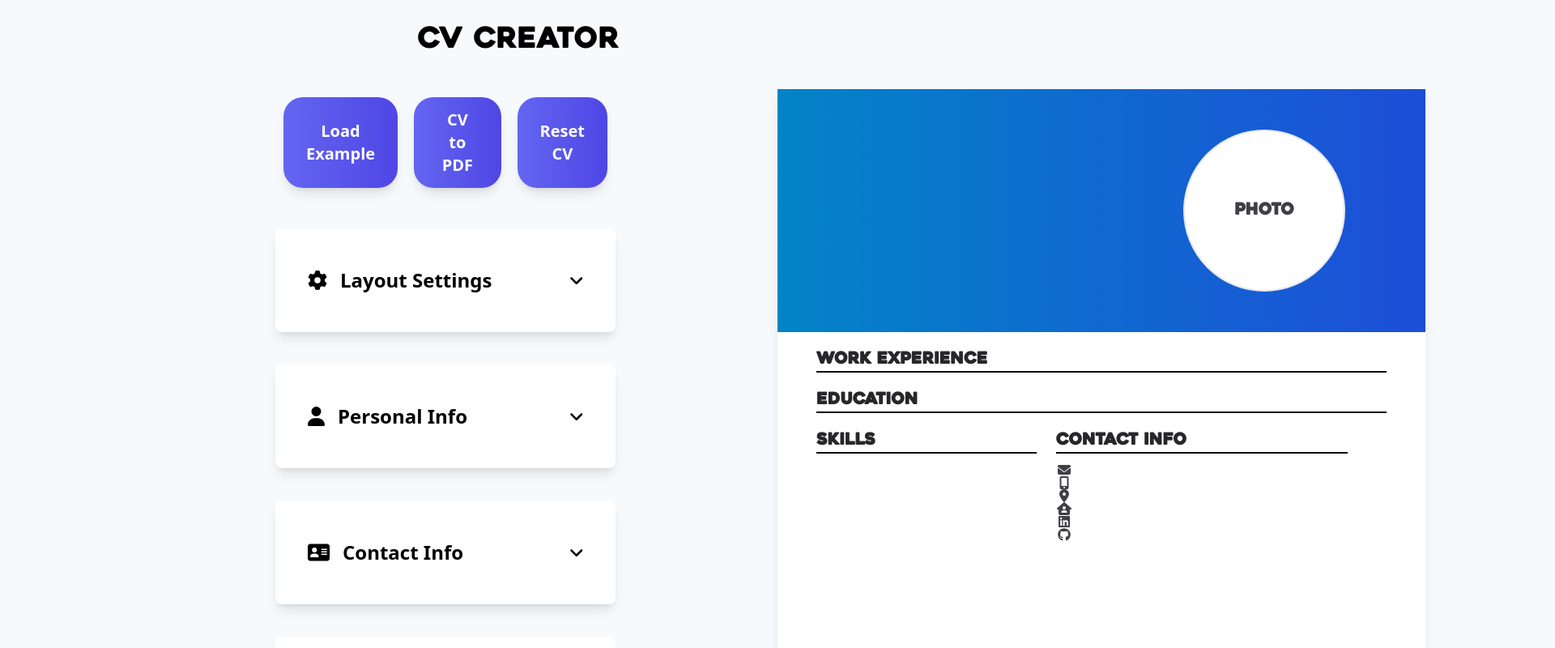
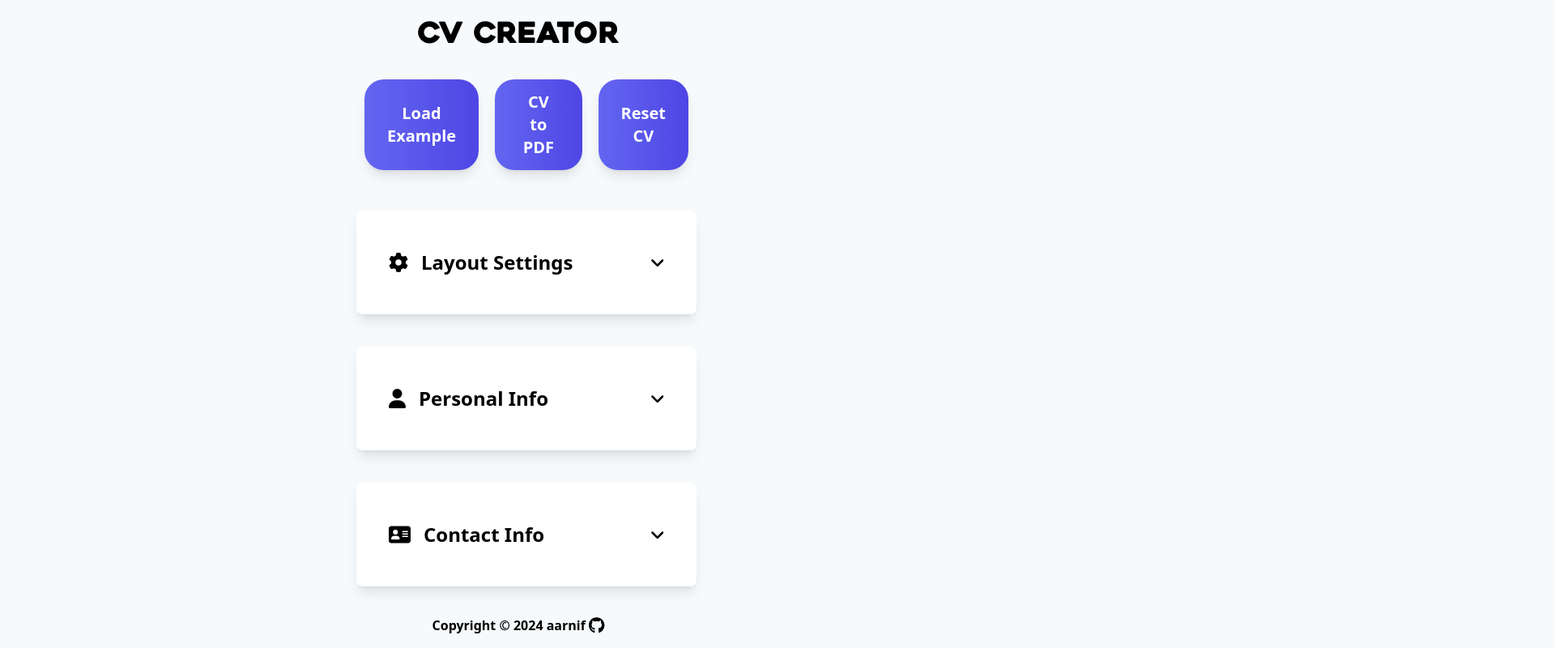
Before and after one commit to aarnif/CVApplication, a React (Vite) app: page / in a window 1280 px wide. Shown: the top 800 px of the page at 81% size, 1920 px wide, since content can reach past the window. Built offline with nearby package versions, Linux system fonts and the light colour scheme.

Commit message:
Fix form input overflow scrollingnot working and change overall style

```diff
--- a/src/App.jsx
+++ b/src/App.jsx
@@ -209,7 +209,7 @@ function App() {
   return (
     <>
       <Header />
-      <main className="flex">
+      <main className="flex grow overflow-y-scroll">
         <CVCreator
           layout={layout}
           handleLayoutChange={handleLayoutChange}
--- a/src/components/Footer.jsx
+++ b/src/components/Footer.jsx
@@ -4,7 +4,7 @@ import { faGithub } from "@fortawesome/free-brands-svg-icons";
 const Footer = () => {
   const currentYear = new Date().getFullYear();
   return (
-    <footer className="flex justify-center mt-5 font-bold">
+    <footer className="flex justify-center font-bold m-4">
       <h3>
         Copyright © {currentYear} aarnif{" "}
         <a href="https://github.com/aarnif" target="_blank" rel="noreferrer">
--- a/src/components/Header.jsx
+++ b/src/components/Header.jsx
@@ -2,7 +2,7 @@ import React from "react";
 
 const Header = () => {
   return (
-    <header className="font-['Heavitas'] flex justify-center text-4xl mb-10">
+    <header className="font-['Heavitas'] flex justify-center text-4xl m-6">
       CV Creator
     </header>
   );
--- a/src/components/Preview/index.jsx
+++ b/src/components/Preview/index.jsx
@@ -13,7 +13,7 @@ const Preview = ({
   skills,
 }) => {
   return (
-    <main className="px-40">
+    <main className="pl-10">
       <AnimatePresence initial={false} mode="wait">
         <motion.div
           key={layout.view}
--- a/src/index.css
+++ b/src/index.css
@@ -31,6 +31,7 @@ body {
 #root {
   display: flex;
   flex-direction: column;
-  padding: 30px 300px 30px 300px;
+  padding: 0px 400px 0px 400px;
+  min-height: 100vh;
   max-height: 100vh;
 }
```
